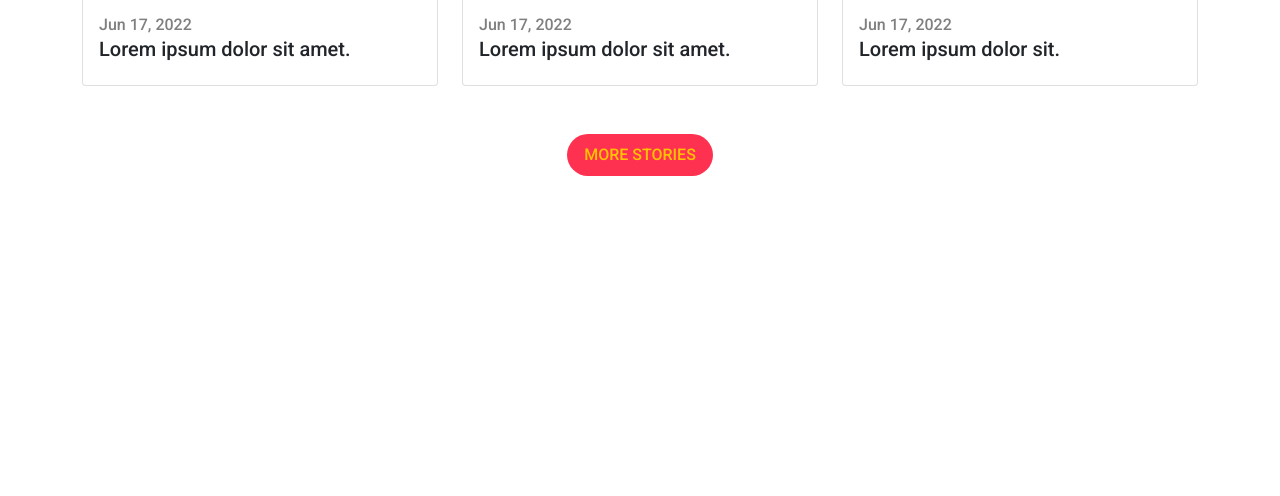
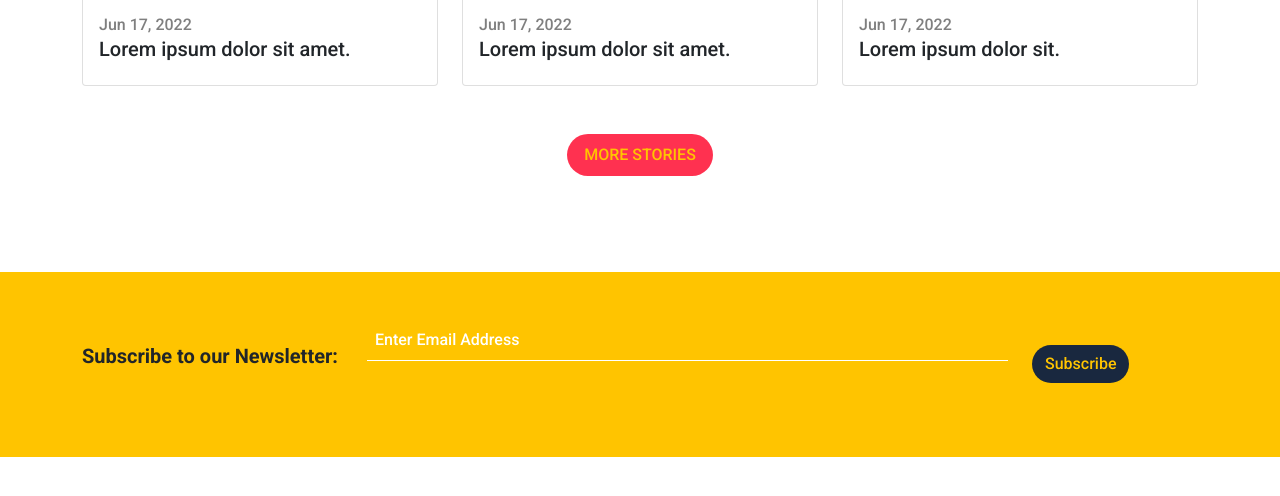
Before and after one commit to MohammedHassona99/Bootstrab-5-training, a plain HTML site: page index.html in a window 1280 px wide. Shown: the part 5111-5607 px from the top of the page. Drawn offline with Linux system fonts and the light colour scheme.

Commit message:
subscribe

```diff
--- a/css/app.scss
+++ b/css/app.scss
@@ -144,7 +144,27 @@ body {
 }
 /* End Our Team */
 /* Start Project */
-.project{
+.project {
   background-color: var(--dark-color);
 }
 /* End Project */
+
+/* Start Subscribe */
+.subscribe {
+  background-color: var(--yellow-color);
+  input[type="text"] {
+    border: none;
+    border-bottom: 1px solid white;
+    &:focus {
+      outline: none;
+    }
+  }
+  ::placeholder {
+    color: white;
+  }
+  input[type="submit"] {
+    background-color: var(--dark-color);
+    color: var(--yellow-color);
+  }
+}
+/* End Subscribe */
--- a/index.html
+++ b/index.html
@@ -383,6 +383,30 @@
       </div>
     </section>
     <!-- End Blog -->
+
+    <!-- Start Subscribe -->
+    <section class="subscribe py-5 text-center text-md-start">
+      <div class="container">
+        <form class="row align-items-center">
+          <div class="col-md-6 col-lg-3">
+            <div class="fw-bold fs-5 mb-3">Subscribe to our Newsletter:</div>
+          </div>
+          <div class="col-md-6 col-lg-7 mb-5">
+            <input
+              class="w-100 text-light p-2 bg-transparent"
+              type="text"
+              name=""
+              placeholder="Enter Email Address"
+              id=""
+            />
+          </div>
+          <div class="col-md-6 col-lg-2">
+            <input class="btn rounded-pill" type="submit" value="Subscribe" />
+          </div>
+        </form>
+      </div>
+    </section>
+    <!-- End Subscribe -->
     <script src="./js/bootstrap.bundle.min.js"></script>
     <script src="./js/all.min.js"></script>
   </body>
```
Also changed, not shown: css/app.css, 1 other file.
